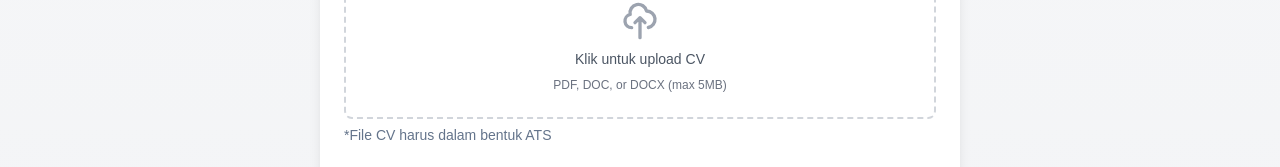
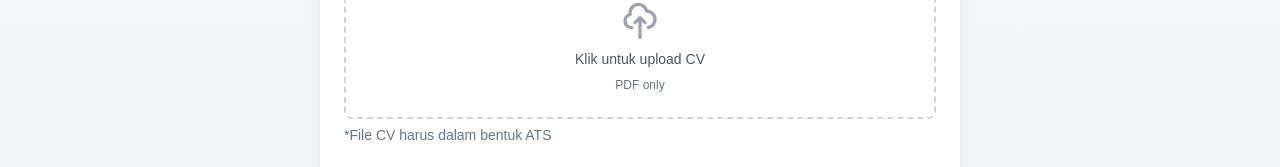
Before and after one commit to nasywa-rps/JobGenie, a React (Vite) app: page /jobform in a window 1280 px wide. Shown: the part 934-1101 px from the top of the page. Built offline with nearby package versions, Linux system fonts and the light colour scheme.

Commit message:
update file type restriction

```diff
--- a/src/jobform/page.jsx
+++ b/src/jobform/page.jsx
@@ -245,7 +245,7 @@ const JobForm = () => {
                       <input
                         type="file"
                         onChange={handleFileChange}
-                        accept=".pdf,.doc,.docx"
+                        accept=".pdf"
                         className="hidden"
                         id="cv-upload"
                       />
@@ -258,7 +258,7 @@ const JobForm = () => {
                             {formData.cvFile ? formData.cvFile.name : "Klik untuk upload CV"}
                           </span>
                           <span className="text-xs text-gray-500">
-                            PDF, DOC, or DOCX (max 5MB)
+                            PDF only
                           </span>
                         </div>
                       </label>
```
Also changed, not shown: 1 other file (tests, documents, lock files or other folders).
